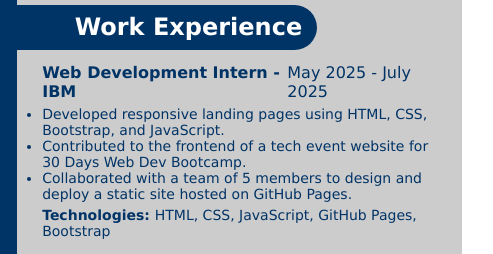
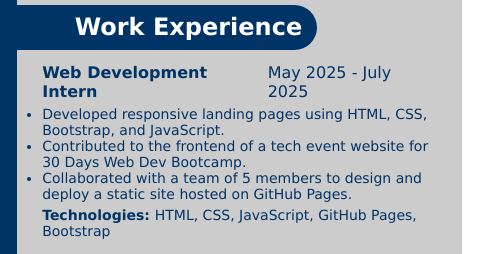
Before and after one commit to nancysangani/my-cv-website, a plain HTML site: page index.html in a window 1280 px wide. Shown: the part 275-529 px from the top of the page, 530-1023 px from the left. Drawn offline with Linux system fonts and the light colour scheme.

Commit message:
update job title for Web Development Intern position

```diff
--- a/index.html
+++ b/index.html
@@ -88,7 +88,7 @@
         </div>
         <div class="exp-info">
           <div class="flex">
-            <h4>Web Development Intern - IBM</h4>
+            <h4>Web Development Intern</h4>
             <p>May 2025 - July 2025</p>
           </div>
           <ul>
```
